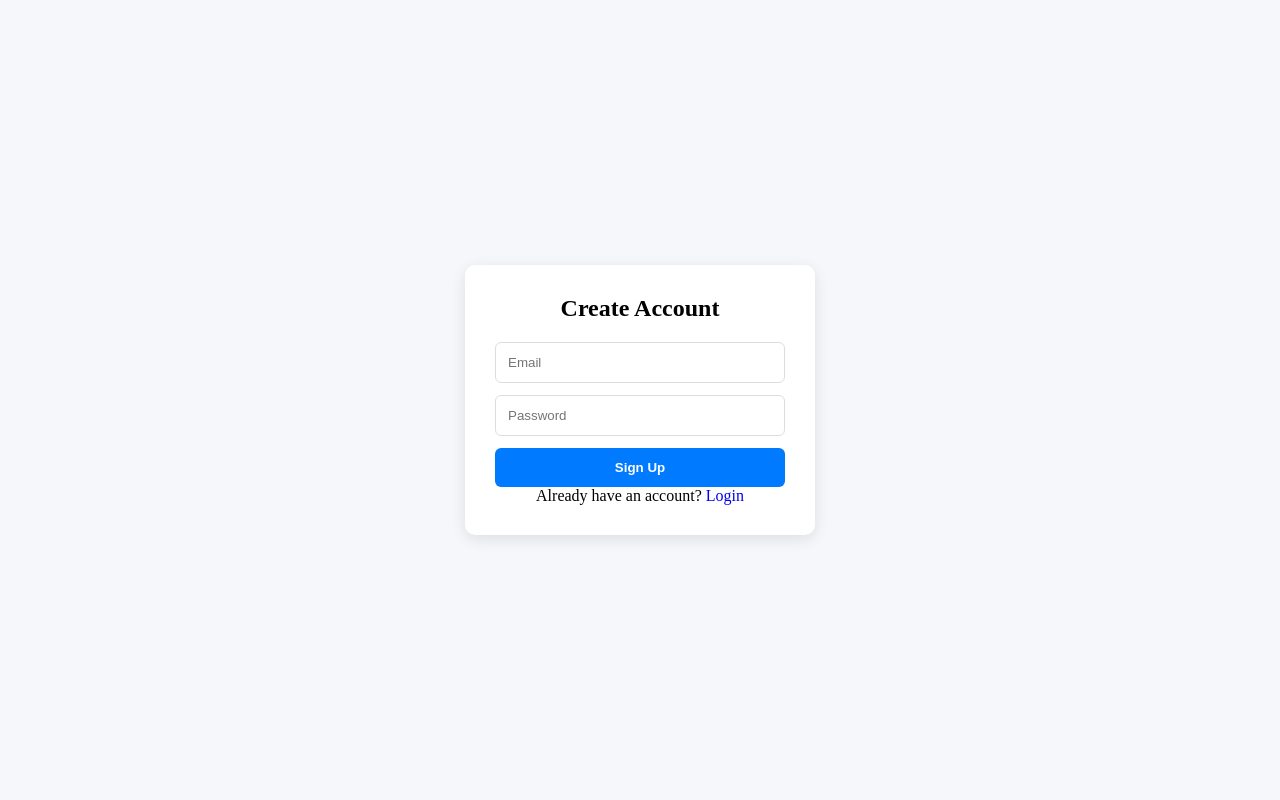
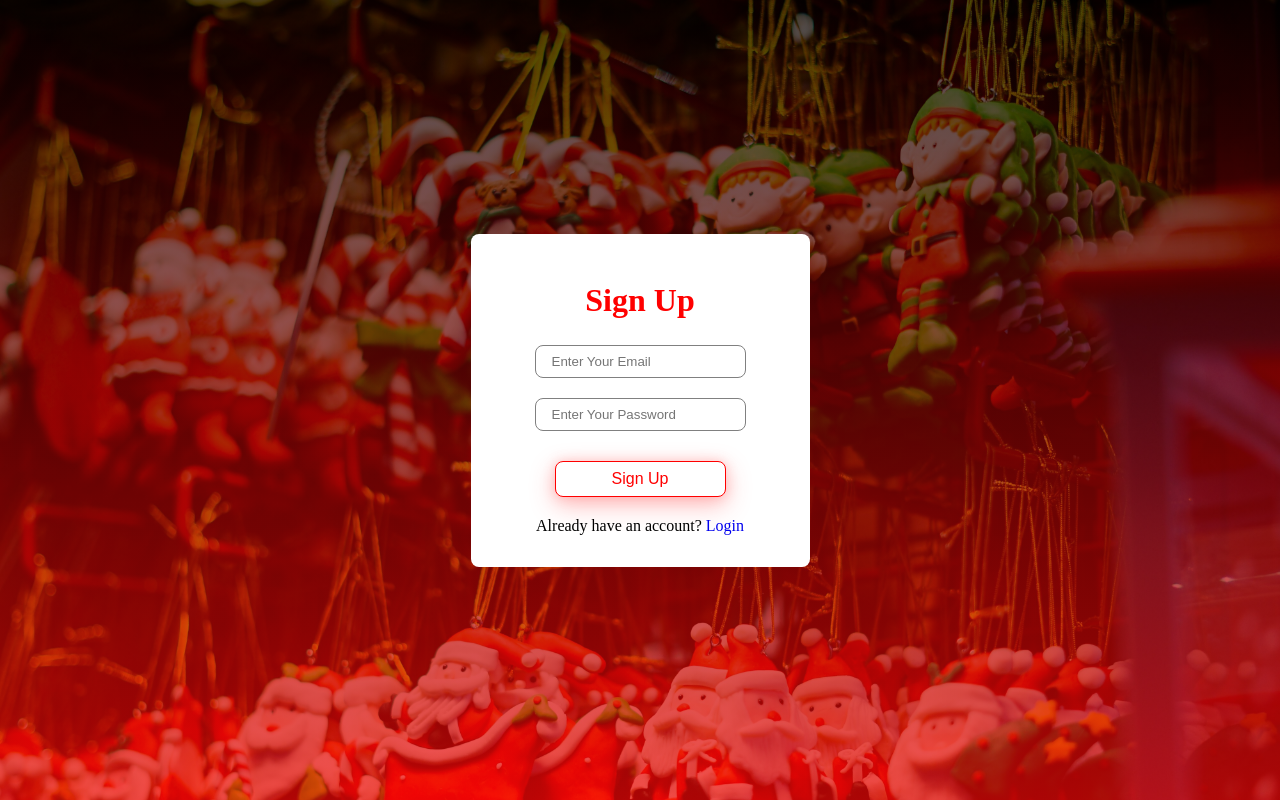
Before and after one commit to BrianOchieng-Dev/happy_new_year_2026, a React (Vite) app: page /signup in a window 1280 px wide. Built offline with nearby package versions, Linux system fonts and the light colour scheme.

Commit message:
styling auth

```diff
--- a/src/pages/Login.jsx
+++ b/src/pages/Login.jsx
@@ -6,7 +6,7 @@
 import React, { useState } from "react";
 import { loginUser } from "../firebase/auth"; // your auth functions
 import { useNavigate, Link } from "react-router-dom";
-
+import '../styles/auth.css';
 const Login = () => {
   const navigate = useNavigate();
 
@@ -45,103 +45,52 @@ const Login = () => {
   };
 
   return (
-    <div style={{display: "flex",
-      height: "100vh",
-          justifyContent: "center",
-          alignItems: "center",}}>
-    <div style={{
-          width: "350px",
-          padding: "30px",
-          background: "white",
-          borderRadius: "10px",
+    <section className="auth">
+    <div className="auth-s-s">
+    <div className="auth-s">
+      {/* CARD */}
 
-          boxShadow: "0 4px 15px rgba(0,0,0,0.1)"
-        }}>
-
-
-      {/* CARD */}
-      <div className="bg-white shadow-xl rounded-xl p-8 w-full max-w-md">
-        <h2 className="text-2xl font-semibold mb-4 text-center">Login</h2>
+        <h2 >Login</h2>
 
         {/* Error message */}
         {message && (
-          <p style={{
-            background: "#ffeaea",
-            padding: "10px",
-            borderRadius: "6px",
-            color: "#cc0000",
-            marginBottom: "10px",
-            textAlign: "center"
-          }}>
+          <p >
             {message}
           </p>
         )}
 
-        <form onSubmit={handleLogin}>
-          <div className="mb-4">
-            <label className="block mb-1 font-medium">Email</label>
             <input
               type="email"
-               style={inputStyle}
               value={email}
               onChange={(e) => setEmail(e.target.value)}
               placeholder="Enter your email"
               required
             />
-          </div>
-
-          <div className="mb-6">
-            <label className="block mb-1 font-medium">Password</label>
             <input
               type="password"
-              style={inputStyle}
-              className="w-full p-3 border rounded-md focus:ring focus:ring-blue-200"
               value={password}
               onChange={(e) => setPassword(e.target.value)}
               placeholder="Enter your password"
               required
             />
-          </div>
 
           {/* BUTTON */}
           <button
             type="submit"
             disabled={loading}
-            style={buttonStyle}
-            className={`w-full p-3 rounded-md text-white font-medium transition
-              ${loading ? "bg-gray-400" : "bg-blue-600 hover:bg-blue-700"}
-            `}
+            onClick={handleLogin}
+            className="link-a"
           >
             {loading ? "Logging in..." : "Login"}
           </button>
-          <div style={{textAlign:"center", marginTop:"10px"}}>
-            <p>Don't have an account? <Link to="/">Sign Up</Link></p>
+          <div >
+            <p>Don't have an account? <Link to="/signup">Sign Up</Link></p>
           </div>
-        </form>
-      </div>
+
     </div>
     </div>
+    </section>
   );
 };
-const inputStyle = {
-  width: "100%",
-  padding: "12px",
-  marginBottom: "12px",
-  borderRadius: "6px",
-  border: "1px solid #ddd"
-};
-
-const buttonStyle = {
-  width: "100%",
-  padding: "12px",
-  background: "#007bff",
-  color: "white",
-  border: "none",
-  borderRadius: "6px",
-  cursor: "pointer",
-  fontWeight: "bold"
-};
-
-
 
 export default Login;
--- a/src/pages/Signup.jsx
+++ b/src/pages/Signup.jsx
@@ -3,6 +3,8 @@
 import  { useState } from "react";
 import { registerUser } from "../firebase/auth";
 import { useNavigate, Link } from "react-router-dom";
+import '../styles/auth.css';
+
 //import Login from "./Login";
 const Signup = () => {
      const navigate = useNavigate();
@@ -34,94 +36,48 @@ const Signup = () => {
   };
 
   return (
-    <div
-      style={{
-        display: "flex",
-        justifyContent: "center",
-        alignItems: "center",
-        height: "100vh",
-        background: "#f5f7fa"
-      }}
-    >
-      <div
-        style={{
-          width: "350px",
-          padding: "30px",
-          background: "white",
-          borderRadius: "10px",
-          boxShadow: "0 4px 15px rgba(0,0,0,0.1)"
-        }}
-      >
-        <h2 style={{ textAlign: "center", marginBottom: "20px" }}>
-          Create Account
-        </h2>
-
+    <section className="auth">
+    <div className="auth-s-s">
+      <div className="auth-s">
+        <h2 >Sign Up</h2>
         {/* Email */}
         <input
           type="email"
-          placeholder="Email"
+          placeholder="Enter Your Email"
           value={email}
           onChange = {(e) => setEmail(e.target.value)}
-          style={inputStyle}
+
         />
 
         {/* Password */}
         <input
           type="password"
-          placeholder="Password"
+          placeholder="Enter Your Password"
           value={password}
           onChange = {(e) => setPassword(e.target.value)}
-          style={inputStyle}
+
         />
 
          {/* Message , the logic it, if something is true, show something , else ,,otherwise.*/}
         {message && (
-          <p style={{
-            background: "#ffeaea",
-            padding: "10px",
-            borderRadius: "6px",
-            color: "#cc0000",
-            marginBottom: "10px",
-            textAlign: "center"
-          }}>
-            {message}
-          </p>
+          <p>{message}</p>
         )}
 
 
         {/* Button */}
-        <button style={buttonStyle}
-        onClick={handleSignup}
-        disabled={loading}>
+        <button onClick={handleSignup} disabled={loading} className="link-a">
            {loading ? "Creating account..." : "Sign Up"}
             {/* the login prevents multiple clicks, if loaading is true, account is being created, else the user needs to click
             to signup */}
         </button>
-        <div  style={{textAlign:"center",}}>
+        <div >
           <p>Already have an account? <Link to="/login">Login</Link></p>
         </div>
       </div>
     </div>
+    </section>
   );
 };
 
-const inputStyle = {
-  width: "100%",
-  padding: "12px",
-  marginBottom: "12px",
-  borderRadius: "6px",
-  border: "1px solid #ddd"
-};
-
-const buttonStyle = {
-  width: "100%",
-  padding: "12px",
-  background: "#007bff",
-  color: "white",
-  border: "none",
-  borderRadius: "6px",
-  cursor: "pointer",
-  fontWeight: "bold"
-};
 
 export default Signup;
--- /dev/null
+++ b/src/styles/auth.css
@@ -0,0 +1,31 @@
+
+
+.auth{
+    background:
+    linear-gradient(rgba(0, 0, 0, 0.7), rgba(243, 7, 7, 0.7)),
+      url('/image2.jpg') no-repeat center center/cover;
+   min-height: 100vh;
+   display: flex;
+   align-items: center;
+   justify-content: center;
+   text-align: center;
+
+}
+.auth-s {
+    display: flex;
+     flex-direction: column;
+     background-color: #ffff;
+     padding: 32px 64px;
+     border-radius: 8px;
+}
+.auth-s h2{
+    padding: 16px;
+    color: red;
+    font-size: 2rem;
+}
+.auth-s input{
+    padding: 8px 16px;
+    margin: 10px 0;
+    border-radius: 8px;
+    border:1px solid gray;
+}
--- a/src/styles/home.css
+++ b/src/styles/home.css
@@ -27,8 +27,15 @@
 .link-a{
     padding: 8px 16px;
     color: red;
+    font-size: 16px;
     font-weight: 500;
     margin: 20px;
     background-color: #ffffff;
     border-radius: 8px;
+    cursor: pointer;
+    border: 1px solid red;
+    box-shadow:
+  0 8px 25px rgba(255, 60, 60, 0.35),
+  0 0 12px rgba(255, 80, 80, 0.25);
+
 }
```
